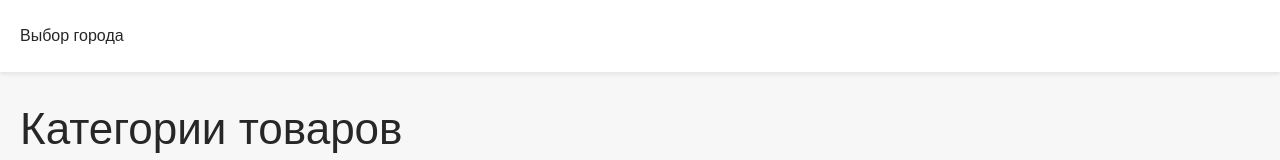
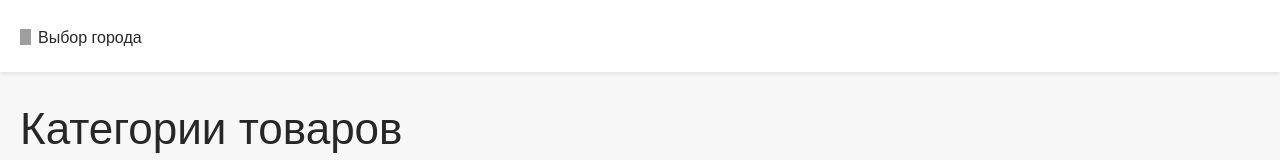
Before and after one commit to 108saimon/nl_catalog, a Vue app: page / in a window 1280 px wide. Shown: the top 160 px of the page. Built offline with nearby package versions, Linux system fonts and the light colour scheme; no server answers; grey boxes are pictures that could not be loaded; a web font is replaced by a local one.

Commit message:
add icon to header

```diff
--- a/src/components/Header.vue
+++ b/src/components/Header.vue
@@ -7,7 +7,9 @@ const modalVisible = ref(false);
 <template>
   <header class="header wrapper">
     <div class="container">
-      <div class="current-city" @click="modalVisible = true">Выбор города</div>
+      <div class="current-city" @click="modalVisible = true">
+        <span class="current-city__icon"></span>Выбор города
+      </div>
     </div>
     <div class="modal" v-show="modalVisible">
       <div class="modal-background" @click="modalVisible = false"></div>
@@ -27,11 +29,21 @@ const modalVisible = ref(false);
   height: 72px;
   margin-bottom: 35px;
 }
+
 .current-city {
   font-family: 'FuturaPTBold', sans-serif;
   font-weight: normal;
 	font-style: normal;
   cursor: pointer;
+}
+.current-city__icon {
+  width: 11px;
+  height: 16px;
+  display: inline-block;
+  background-image: url('geo-icon.svg');
+  position: relative;
+  top: 2px;
+  margin-right: 7px;
 }
 
 .modal {
```
